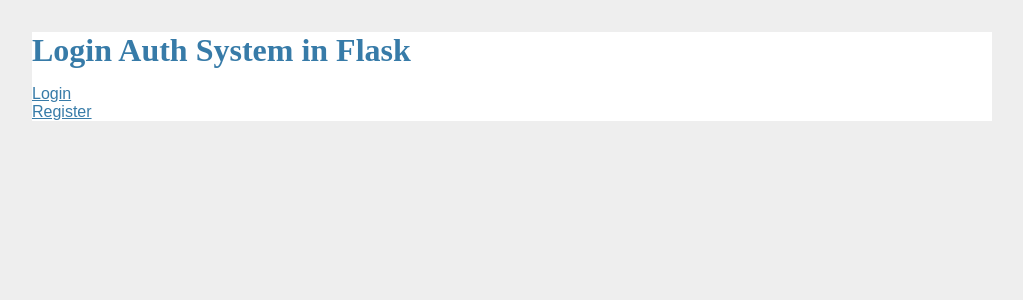
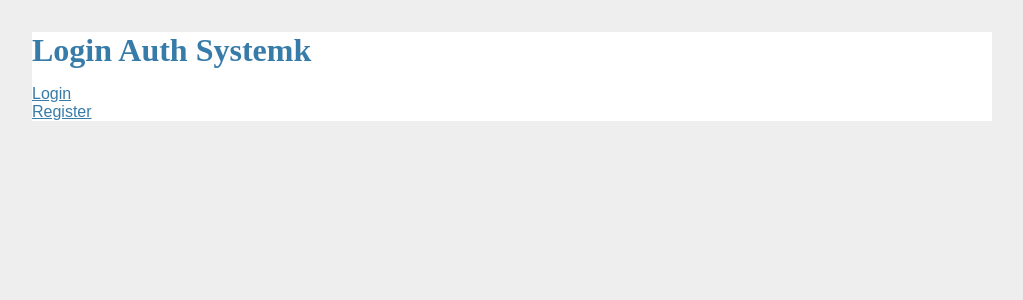
Before and after one commit to ConnorGIT5/shrek, a Flask app: page / in a window 1280 px wide. Shown: the top 300 px of the page, without its empty margins (128-1151 px from the left). Run offline with Flask 3, Linux system fonts and the light colour scheme.

Commit message:
small change

```diff
--- a/templates/home.html
+++ b/templates/home.html
@@ -7,7 +7,7 @@
     <link rel="stylesheet" href="{{ url_for('static',filename='style.css') }}" type="text/css">
 </head>
 <body>
-    <h1>Login Auth System in Flask</h1>
+    <h1>Login Auth Systemk</h1>
     <a href="{{url_for('login')}}">Login</a><br>
     <a href="{{url_for('register')}}">Register</a><br>
 </body>
```
